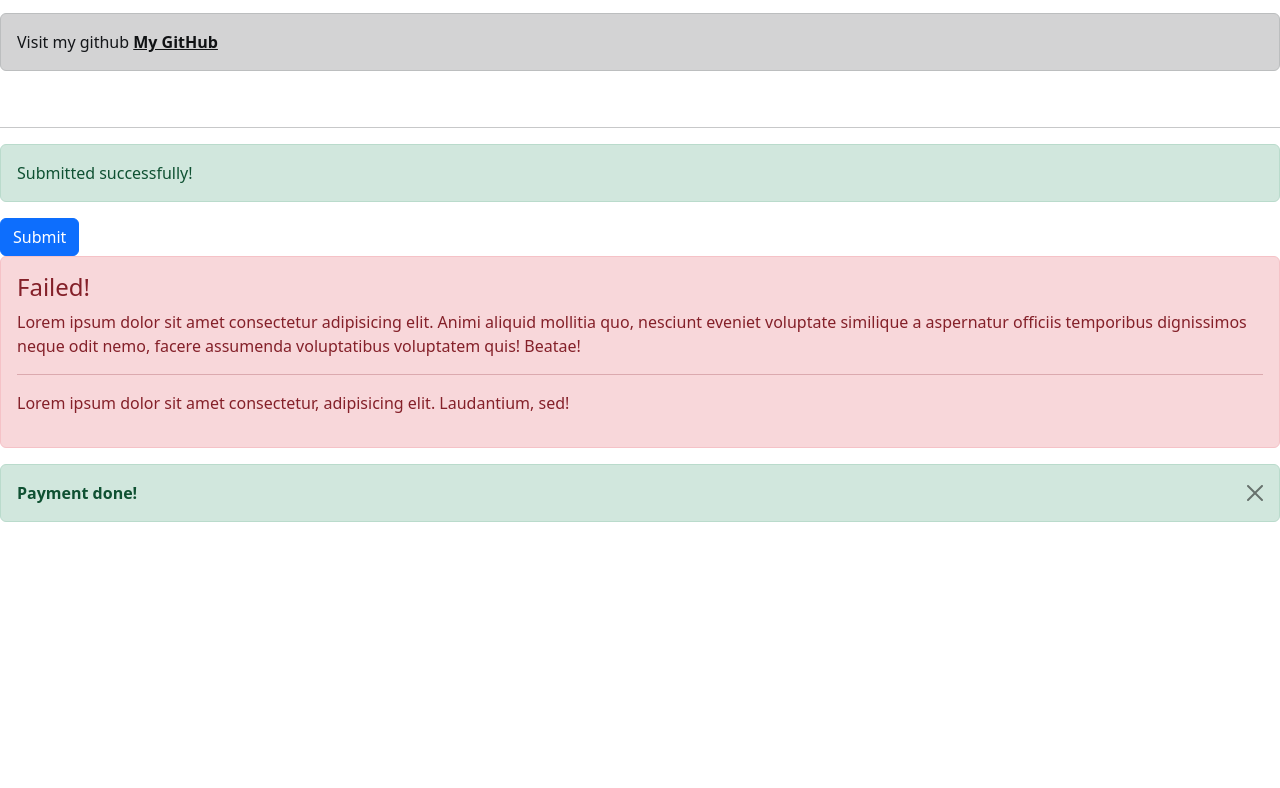
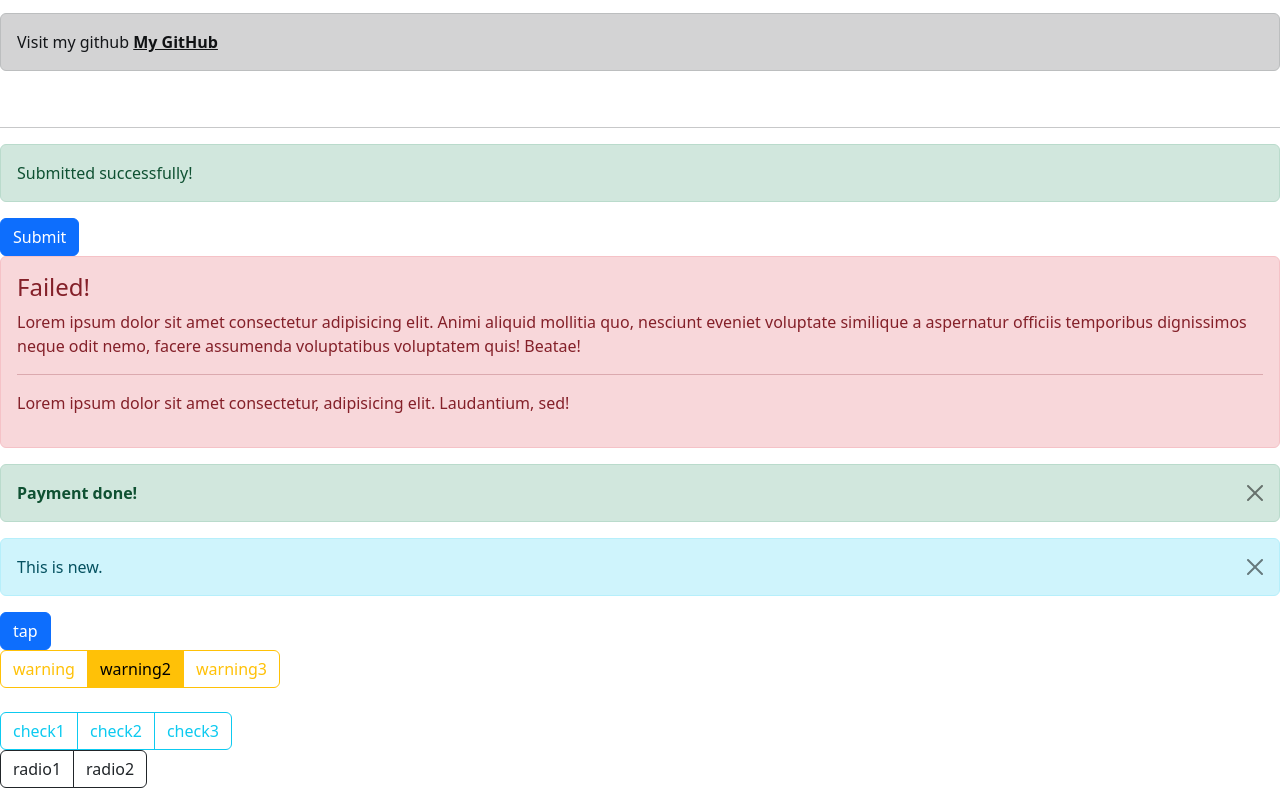
Before and after one commit to Om-Raja/Full-Stack-Development, a plain HTML site: page Day-12/BootstrapBasic.html in a window 1280 px wide. Shown: the part 1058-1846 px from the top of the page. Before the commit the page ends 1596 px from the top, so only its background shows below. Drawn offline with nearby package versions, Linux system fonts and the light colour scheme.

Commit message:
practiced button group of bootstrap

```diff
--- a/Day-12/BootstrapBasic.html
+++ b/Day-12/BootstrapBasic.html
@@ -60,7 +60,6 @@
     <h2 style="display:inline-block">Facebook</h2>
     <span class="badge rounded-pill text-bg-danger">9+</span>
 
-    <script src="https://cdn.jsdelivr.net/npm/bootstrap@5.2.3/dist/js/bootstrap.bundle.min.js"></script>
 
     <!--alerts-->
     <div class="alert alert-primary">New</div>
@@ -96,4 +95,43 @@
         <strong>Payment done! </strong>
         <button class="btn-close" type="button" data-bs-dismiss="alert"></button>
     </div>
-</html>
+
+    <!--live alert dismissible button-->
+    <div class="alert alert-info alert-dismissible fade show" role="alert" id="liveAlertPlaceholder">
+        This is new.
+        <button type="button" class="btn-close" data-bs-dismiss="alert" aria-label="Close"></button>
+    </div>
+    <button class="btn btn-primary" type="button" id="liveAlertBtn">tap</button>
+    <br>
+
+    <!--button group-->
+    <div class="btn-group" role="group">
+        <button type="button" class="btn btn-outline-warning">warning</button>
+        <button type="button" class="btn btn-warning">warning2</button>
+        <button type="button" class="btn btn-outline-warning">warning3</button>
+    </div>
+    <br>
+    <br/>
+
+    <!--checkbox button group-->
+    <div class="btn-group" role="group">
+        <input type="checkbox" class="btn-check" id="check1">
+        <label class="btn btn-outline-info" for="check1">check1</label>
+        <input type="checkbox" id="check2" class="btn-check">
+        <label for="check2" class="btn btn-outline-info">check2</label>
+        <input class="btn-check" type="checkbox" id="check3">
+        <label for="check3" class="btn btn-outline-info">check3</label>
+    </div>
+
+    <br>
+    <!--radio button group-->
+    <div class="btn-group" role="group">
+        <input id="radio1" type="radio" name="grp" class="btn-check">
+        <label for="radio1" class="btn btn-outline-dark">radio1</label>
+        <input type="radio" id="radio2" class="btn-check" name="grp">
+        <label for="radio2" class="btn btn-outline-dark">radio2</label>
+
+    </div>
+    <script src="https://cdn.jsdelivr.net/npm/bootstrap@5.2.3/dist/js/bootstrap.bundle.min.js"></script>
+
+    </html>
```
